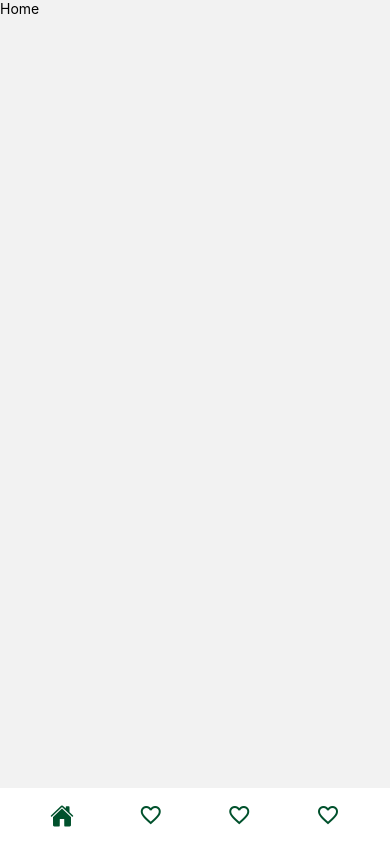
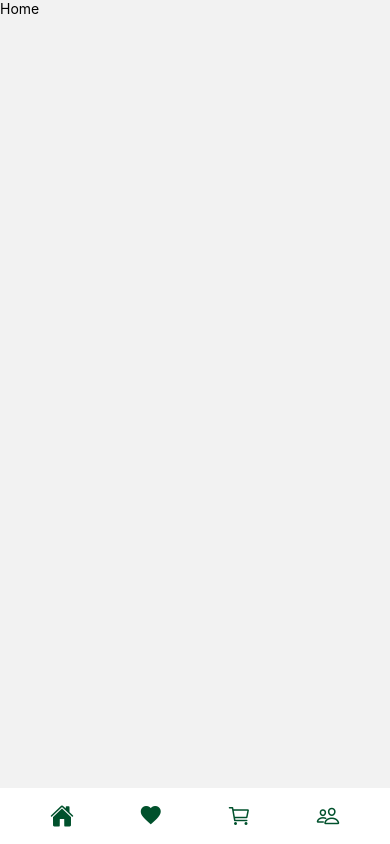
Before and after one commit to robbytrujillo/coffeshope, a React Native app: screen /MainApp in a window 390 px wide. Built offline with nearby package versions, Linux system fonts and the light colour scheme.

Commit message:
introduction cofeeshope | bottom Tabs Navigation custom

```diff
--- a/src/components/molecules/BottomTabs/index.js
+++ b/src/components/molecules/BottomTabs/index.js
@@ -6,13 +6,14 @@ import { MaterialIcons } from "@expo/vector-icons";
 const Icon = ({ label, focus }) => {
   switch (label) {
     case 'Home':
-      return focus ? <Ionicons name="home" size={24} color="#00512C" /> : <Ionicons name="home-outline" size={24} color="black" />;
+      return focus ? <Ionicons name="home" size={24} color="#00512C" /> : <Ionicons name="home-outline" size={24} color="#00512C" />;
     case 'Favorite':
-      //
+      return focus ? <MaterialIcons name="favorite-border" size={24} color="#00512C" /> : <MaterialIcons name="favorite" size={24} color="#00512C" />;
     case 'Cart':
-      //
+      return focus ? <Ionicons name="cart" size={24} color="#00512C" /> : <Ionicons name="cart-outline" size={24} color="#00512C" />;
     case 'Profile':
-      //
+      return focus ? <Ionicons name="people-sharp" size={24} color="#00512C" /> : <Ionicons name="people-outline" size={24} color="#00512C" />
+
   }
   return <MaterialIcons name="favorite-border" size={24} color="#00512C" />;
 }
```
